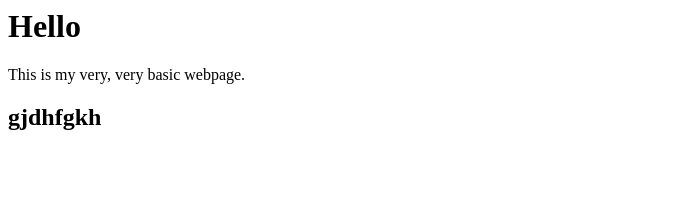
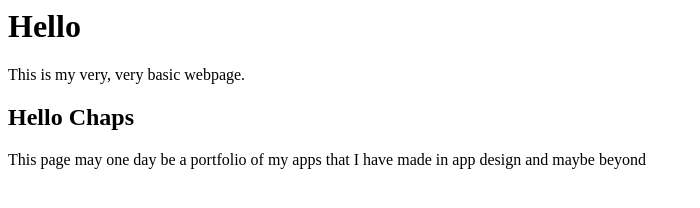
Before and after one commit to FergalBuckley/test_site, a plain HTML site: page index.html in a window 1280 px wide. Shown: the whole page, without its empty margins (0-700 px from the left). Drawn offline with Linux system fonts and the light colour scheme.

Commit message:
Update index.html

```diff
--- a/index.html
+++ b/index.html
@@ -2,7 +2,10 @@
 <head>
 <h1>Hello</h1>
 <p>This is my very, very basic webpage.</p>
-<h2>gjdhfgkh</h2>
+<h2>Hello Chaps</h2>
 </head>
+<body>
+    This page may one day be a portfolio of my apps that I have made in app design and maybe beyond
 
+</body>
 </html>
```
